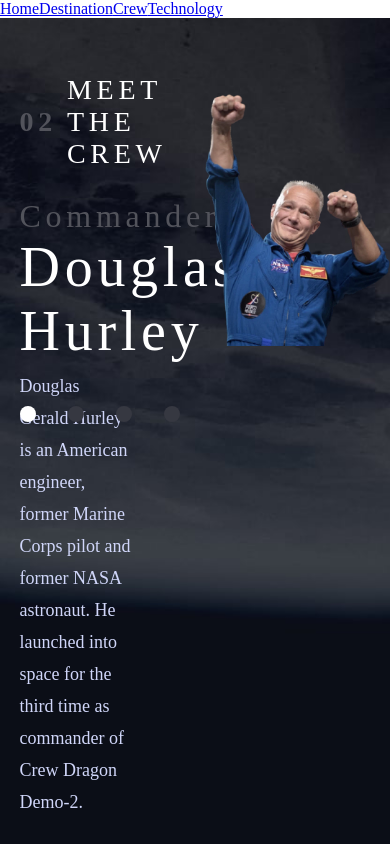
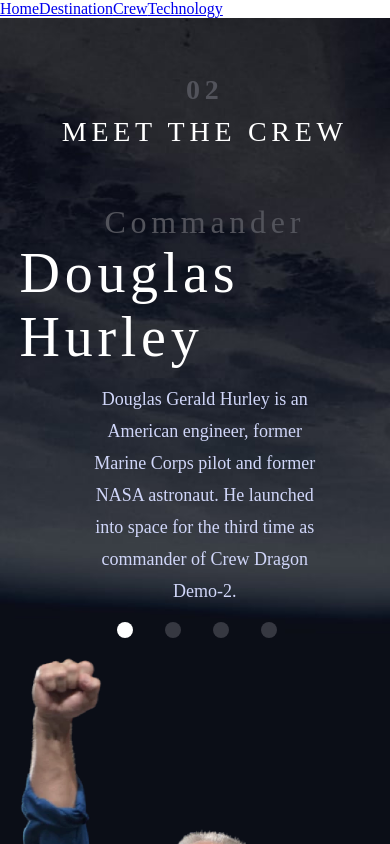
Before and after one commit to areyzabrayan/workshop2-sprint2, a React (Vite) app: page /crew/1 in a window 390 px wide. Shown: the top 844 px of the page. Built offline with nearby package versions, Linux system fonts and the light colour scheme.

Commit message:
version tableta

```diff
--- a/src/components/pages/crew/crew.scss
+++ b/src/components/pages/crew/crew.scss
@@ -90,6 +90,7 @@
         &__bio {
             margin-top: 4%;
             display: flex;
+            flex-direction: column;
             align-items: center;
             width: 60%;
             gap: 30px;
@@ -140,9 +141,80 @@
                 width: 100%
             }
 
-            ;
+
+        }
+    }
+}
+
+@media (max-width: 916px) {
+    .containerC {
+
+        .containerC__left {
+
+            &__buttons {
+                display: flex;
+                flex-direction: row;
+                gap: 1rem;
+                position: fixed;
+                bottom: 40%;
+            }
+        }
+    }
+}
+
+
+
+@media (max-width: 768px) {
+    .containerC {
+
+
+        background-position: center;
+        display: flex;
+        flex-direction: column;
+
+
+
+
+        .containerC__left {
+            display: flex;
+            flex-direction: column;
+            align-items: center;
+            width: 100%;
+
+            &__titles {
+                display: flex;
+                flex-direction: column;
+                align-items: center;
+            }
+
+            &__roles {
+                display: flex;
+                flex-direction: column;
+                align-items: center;
+            }
+
+            &__bio {
+                display: flex;
+                flex-direction: column;
+                text-align: center;
+            }
+
+            &__buttons {
+                margin-top: 4%;
+                position: inherit;
+            }
+        }
+
+        .containerC__right {
+            display: flex;
+            flex-direction: column;
+            width: 100%;
+            margin-top: 20px;
+            align-items: center;
+
         }
     }
 
+}
 
-}
+@media (max-width: 375px) {}
```
